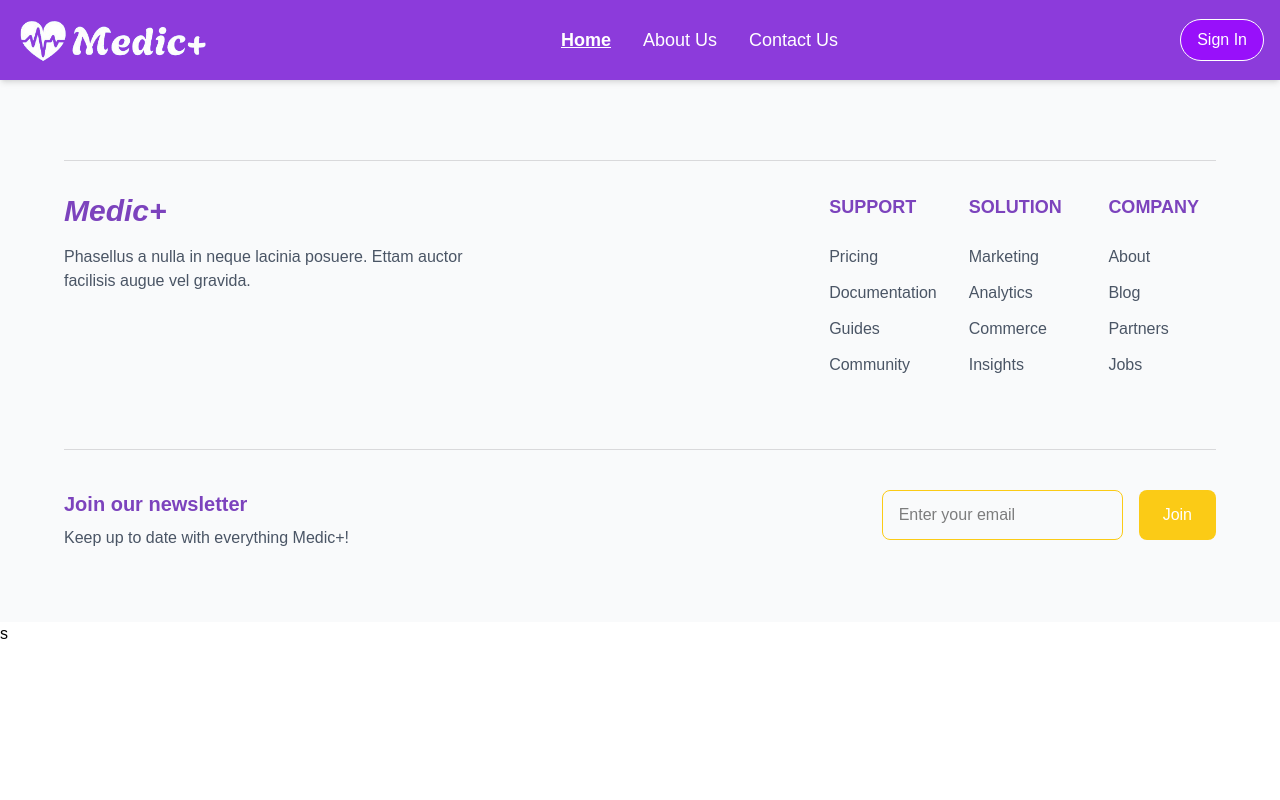
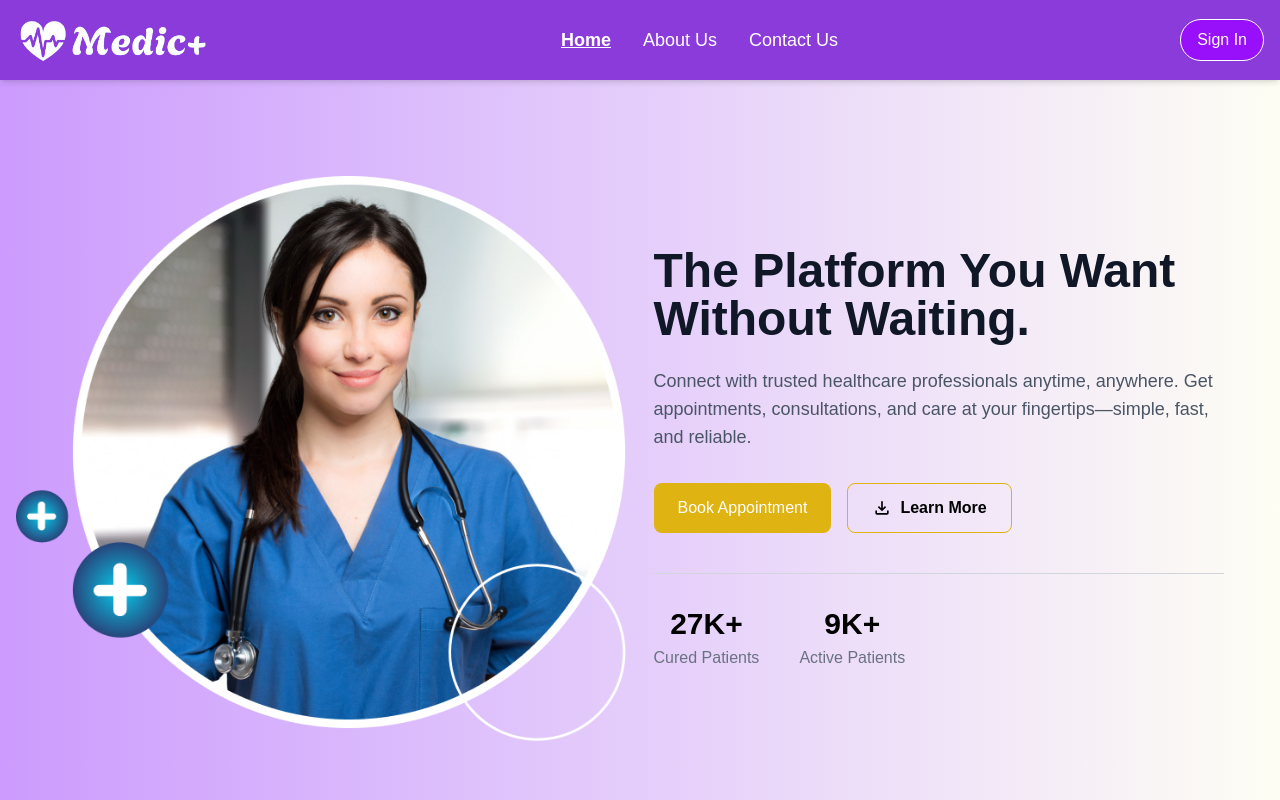
Before and after one commit to Sumaiya-Meem/Doctor-Appointment-Management-System, a React (Vite) app: page / in a window 1280 px wide. Shown: the top 800 px of the page. Built offline with nearby package versions, Linux system fonts and the light colour scheme.

Commit message:
add banner section

```diff
--- a/src/Home/Banner/Banner.jsx
+++ b/src/Home/Banner/Banner.jsx
@@ -1,11 +1,60 @@
-import React from 'react';
+
+import bannerImage from '../../assets/images/cover.png';
+import { MdOutlineFileDownload } from "react-icons/md";
 
 const Banner = () => {
-                  return (
-                                    <div>
+  return (
+    <section className="bg-gradient-to-r from-[#cc9bfd] to-[#fefef4] py-16 md:py-24">
+      <div className="container mx-auto px-4">
+        <div className="flex flex-col md:flex-row items-center gap-4 ">
 
-                                    </div>
-                  );
+          {/* Image Content */}
+          <div className="md:w-1/2 flex justify-center mr-3">
+            <div className="rounded-xl overflow-hidden ">
+              <img
+                src={bannerImage}
+                alt="Healthcare Platform"
+                className="w-full h-auto object-cover"
+              />
+            </div>
+          </div>
+
+          {/* Text Content */}
+          <div className="md:w-1/2 mb-10 md:mb-0 md:pr-10">
+            <h1 className="text-4xl md:text-5xl font-bold text-gray-900 mb-6">
+              The Platform You Want Without Waiting.
+            </h1>
+            <p className="text-gray-600 text-lg mb-8">
+              Connect with trusted healthcare professionals anytime, anywhere. Get appointments, consultations, and care at your fingertips—simple, fast, and reliable.
+            </p>
+
+            <div className="flex flex-col sm:flex-row gap-4 mb-10">
+              <button className="bg-[#dfb311] text-white py-3 px-6 rounded-lg font-medium ">
+                Book Appointment
+              </button>
+              <button className="border border-[#dfb311] text-black py-3 px-6 rounded-lg font-bold hover:bg-blue-50 flex items-center gap-2">
+                  <MdOutlineFileDownload className='text-xl font-bold'/>
+                Learn More
+              </button>
+            </div>
+
+            <div className="border-t border-gray-300 my-8"></div>
+
+            <div className="flex gap-10">
+              <div className="text-center">
+                <div className="text-3xl font-bold ">27K+</div>
+                <div className="text-gray-500 mt-1">Cured Patients</div>
+              </div>
+              <div className="text-center">
+                <div className="text-3xl font-bold ">9K+</div>
+                <div className="text-gray-500 mt-1">Active Patients</div>
+              </div>
+            </div>
+          </div>
+        </div>
+      </div>
+    </section>
+  );
 };
 
 export default Banner;
--- a/src/Home/Home.jsx
+++ b/src/Home/Home.jsx
@@ -1,6 +1,4 @@
 
-
-import About from "./About/About";
 import Banner from "./Banner/Banner";
 
 
--- a/src/components/Footer/Footer.jsx
+++ b/src/components/Footer/Footer.jsx
@@ -2,8 +2,8 @@ import React from "react";
 
 const Footer = () => {
   return (
-    <footer className="bg-gray-50 py-12 px-4 md:px-8">
-      <div className="max-w-6xl mx-auto">
+    <footer className="bg-gray-50 py-12 px-4 md:px-2">
+      <div className="max-w-[95%] mx-auto">
         <div className="border-t border-[#d9d9db] my-8"></div>
         <div className="flex justify-between flex-col lg:flex-row gap-3">
           <div className="mb-10">
```
